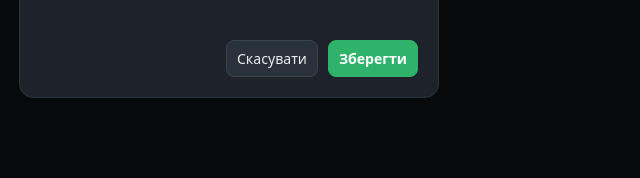
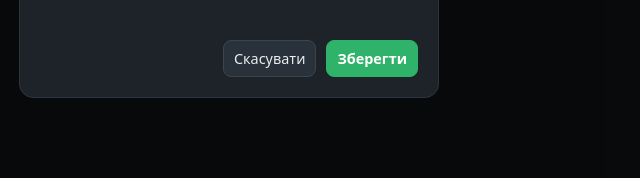
Before and after one commit to 0104smtv-svg/time-tracker, a plain HTML site: page index.html in a window 1280 px wide. Shown: the part 520-698 px from the top of the page, 411-1051 px from the left. Drawn offline with Linux system fonts and the light colour scheme.

Commit message:
Update index.html

```diff
--- a/index.html
+++ b/index.html
@@ -205,7 +205,7 @@
     background: #29323a;
     color: var(--text);
     font: inherit;
-    font-size: .88rem;
+    font-size: .90rem;
     cursor: pointer;
   }
   dialog button.primary { background: var(--green); border-color: var(--green); color: #fff; font-weight: 600; }
```
